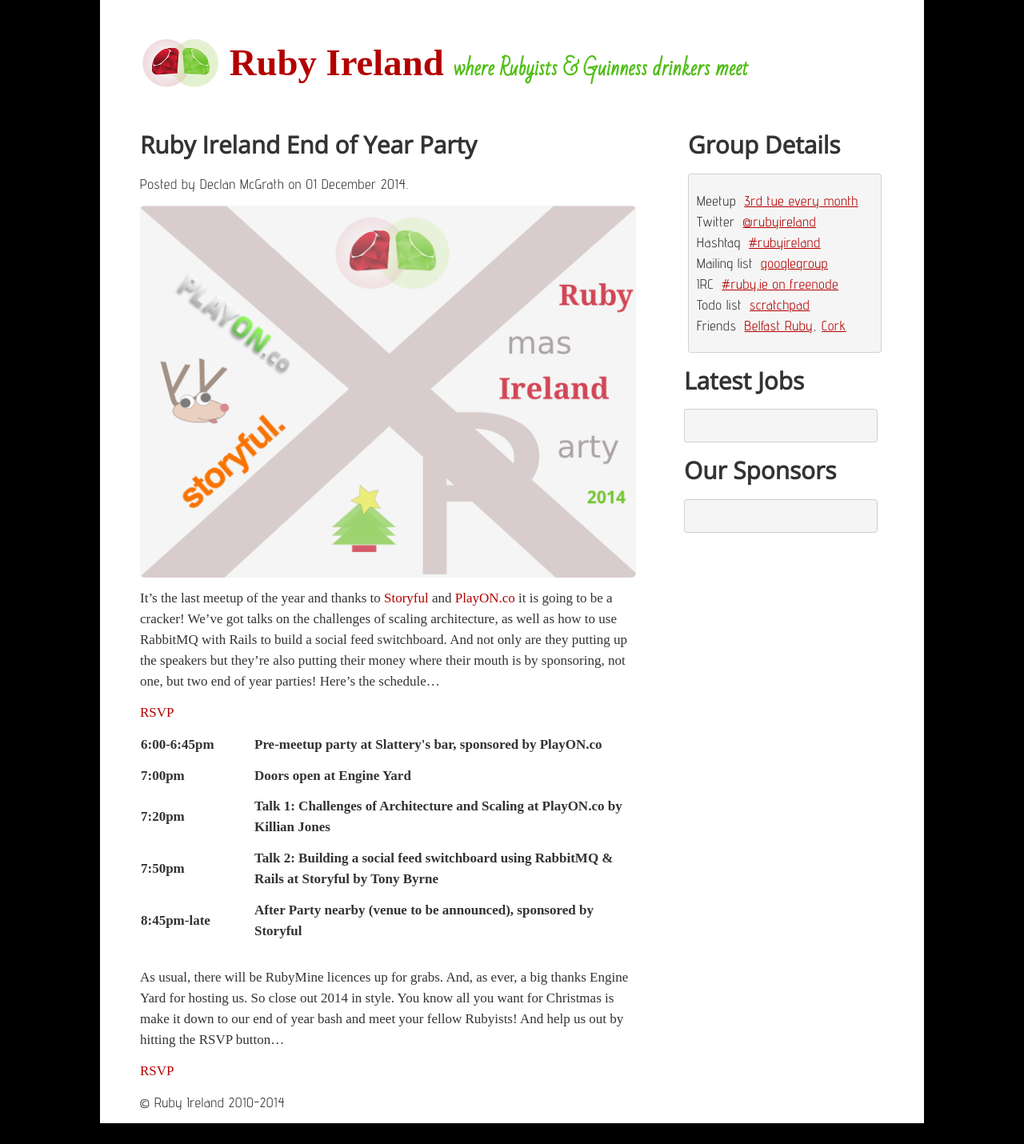
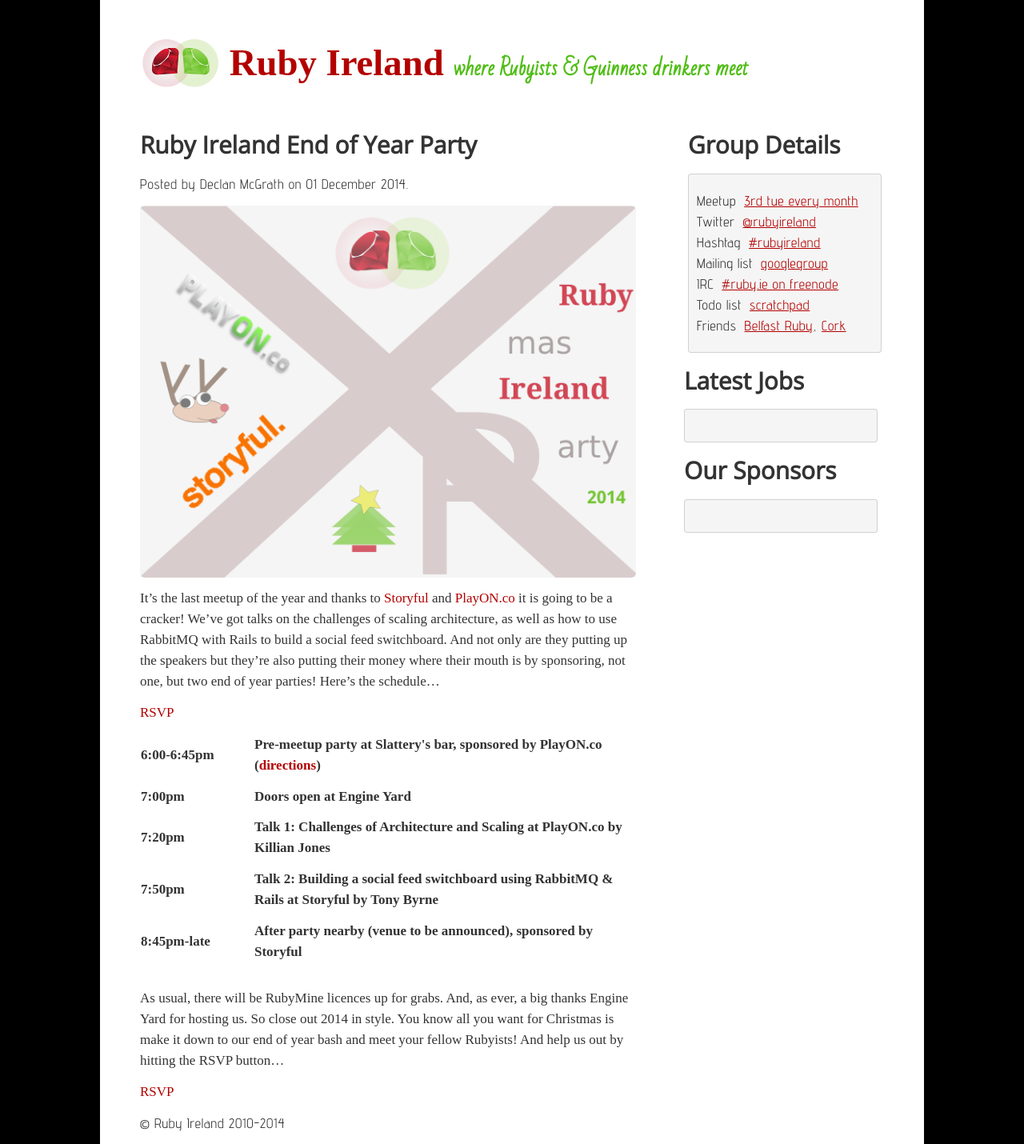
Before and after one commit to rubyireland/rubyireland.github.com, a Jekyll site: the page built from _posts/2014-12-01-ruby-ireland-end-of-year-party.markdown, in a window 1280 px wide. Shown: the whole page at 80% size. Built offline with Jekyll 4.4.1, drawn with Linux system fonts in a browser that asks for light colours; some web fonts are replaced; before the commit the page ends 1404 px from its top, so only the background shows below that.

Commit message:
Tiny typo fix

```diff
--- a/_posts/2014-12-01-ruby-ireland-end-of-year-party.markdown
+++ b/_posts/2014-12-01-ruby-ireland-end-of-year-party.markdown
@@ -11,11 +11,11 @@ It's the last meetup of the year and thanks to [Storyful](http://storyful.com/)
 <a href="http://www.meetup.com/rubyireland/events/218967073/" data-event="218967073" class="mu-rsvp-btn">RSVP</a>
 
 <table class="scheduleTable">
-  <tr><td class="scheduleTableFirstCol">6:00-6:45pm</td><td>Pre-meetup party at Slattery's bar, sponsored by PlayON.co</td></tr>
+  <tr><td class="scheduleTableFirstCol">6:00-6:45pm</td><td>Pre-meetup party at Slattery's bar, sponsored by PlayON.co (<a href="http://tinyurl.com/slatts">directions</a>)</td></tr>
   <tr><td>7:00pm</td><td>Doors open at Engine Yard</td></tr>
   <tr><td>7:20pm</td><td>Talk 1: Challenges of Architecture and Scaling at PlayON.co by Killian Jones</td></tr>
   <tr><td>7:50pm</td><td>Talk 2: Building a social feed switchboard using RabbitMQ & Rails at Storyful by Tony Byrne</td></tr>
-  <tr><td>8:45pm-late</td><td>After Party nearby (venue to be announced), sponsored by Storyful</td></tr>
+  <tr><td>8:45pm-late</td><td>After party nearby (venue to be announced), sponsored by Storyful</td></tr>
 </table>
 
 As usual, there will be RubyMine licences up for grabs. And, as ever, a big thanks Engine Yard for hosting us. So close out 2014 in style. You know all you want for Christmas is make it down to our end of year bash and meet your fellow Rubyists! And help us out by hitting the RSVP button...
```
